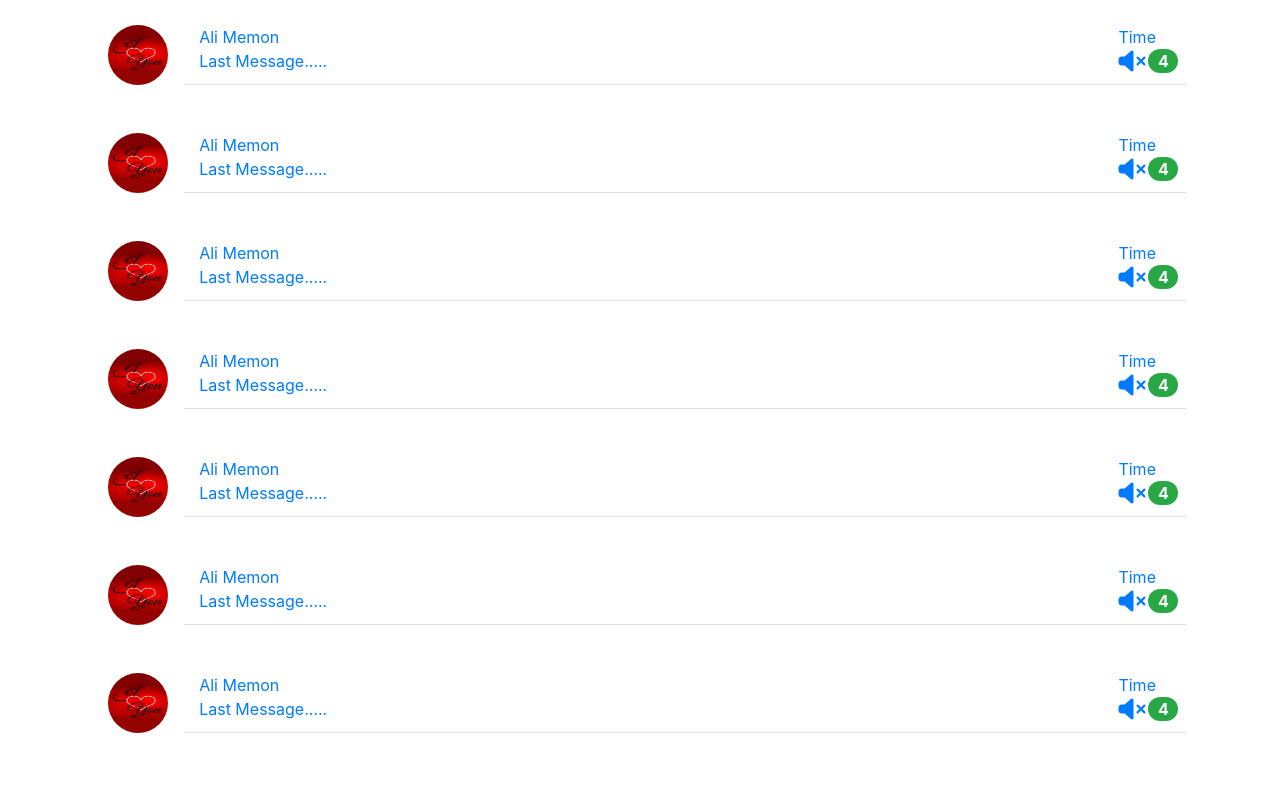
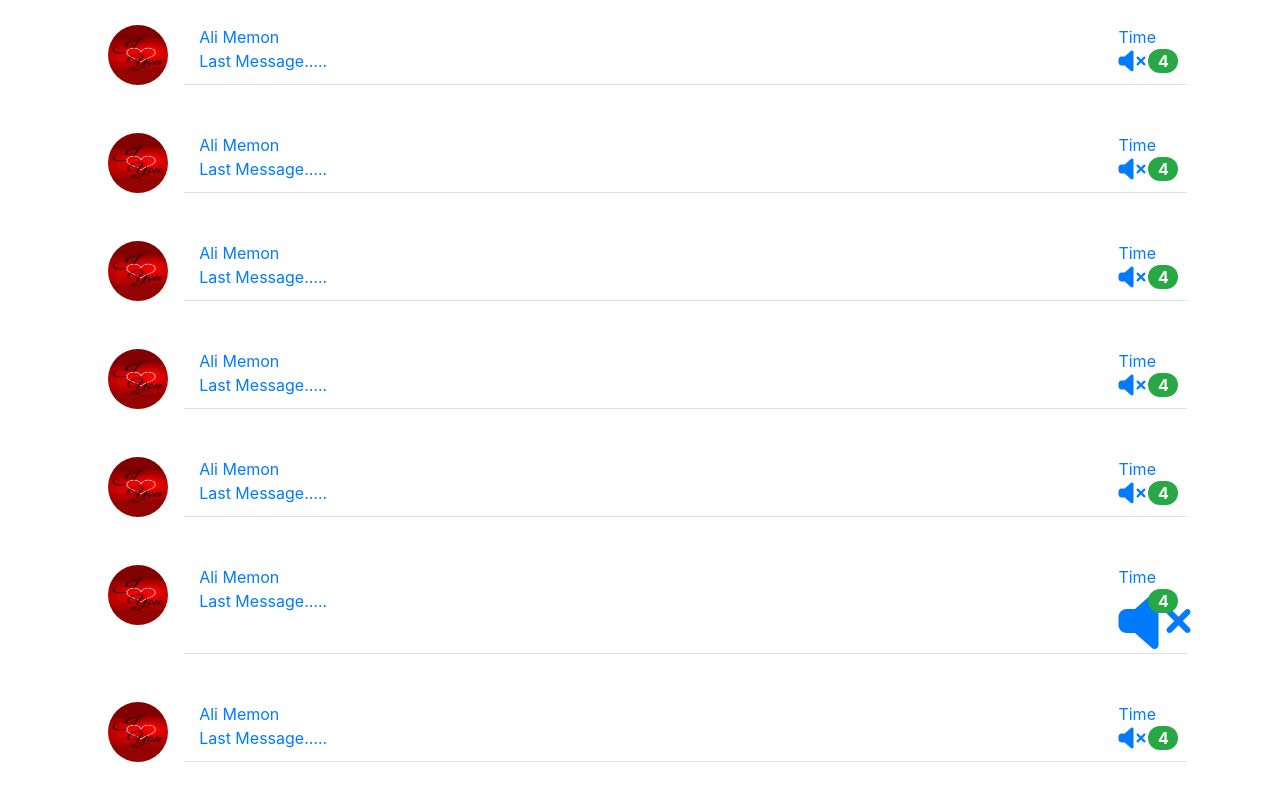
Before and after one commit to amnightclub2/web, a plain HTML site: page index.htm in a window 1280 px wide. Shown: the part 1129-1929 px from the top of the page. Drawn offline with nearby package versions, Linux system fonts and the light colour scheme.

Commit message:
miner Change

```diff
--- a/index.htm
+++ b/index.htm
@@ -540,7 +540,7 @@
                         <div class="col-1">
                             <div class="row">
                                 <div class="col-1">
-                                    <i class="fas fa-volume-mute" style="font-size: 1.5rem;"></i>
+                                    <i class="fas fa-volume-mute" style="font-size: 4rem;"></i>
                                 </div>
                                 <div class="col-1">
                                     <div class="badge badge-pill badge-success" style="font-size: 1rem;">4</div>
```
